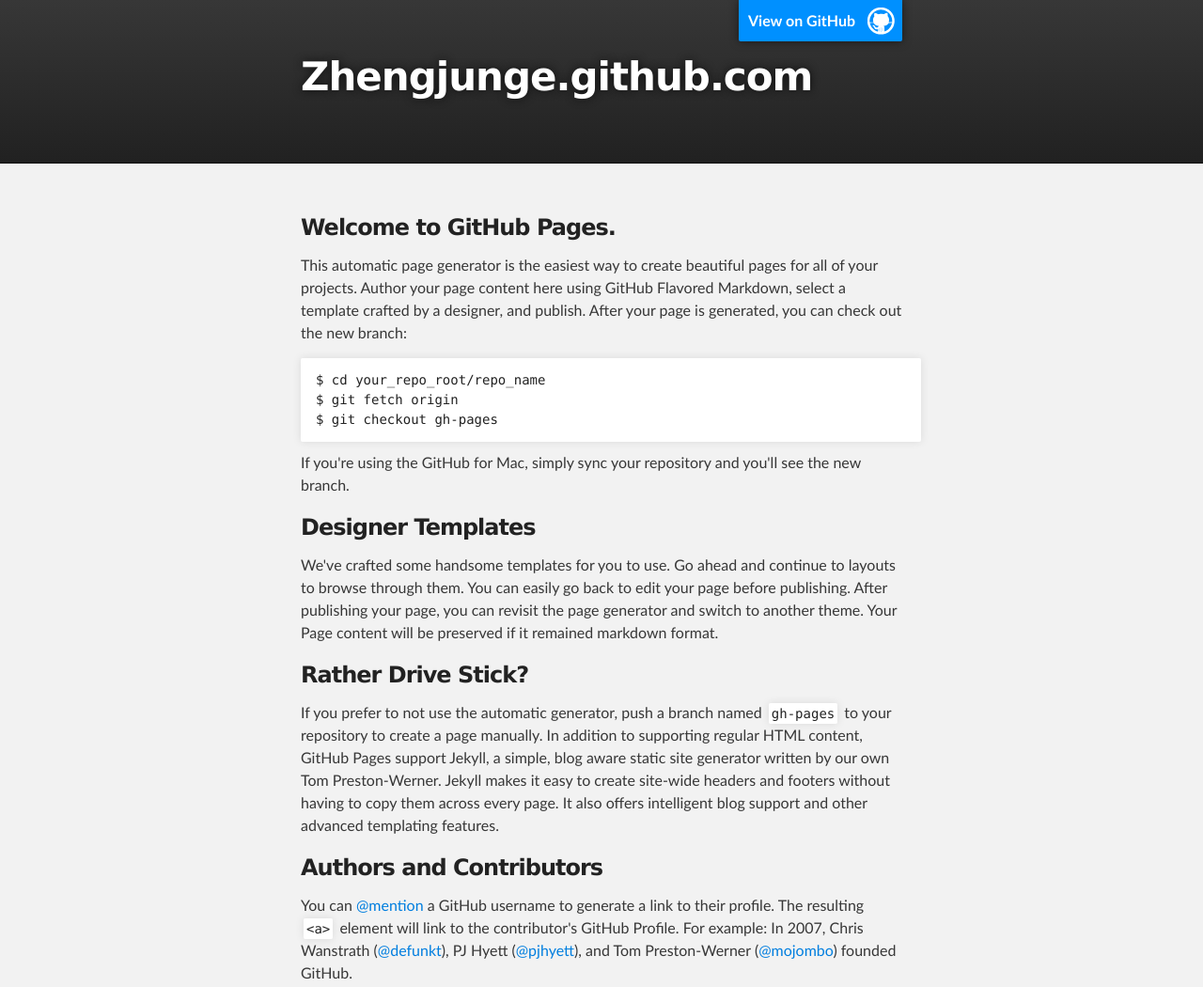
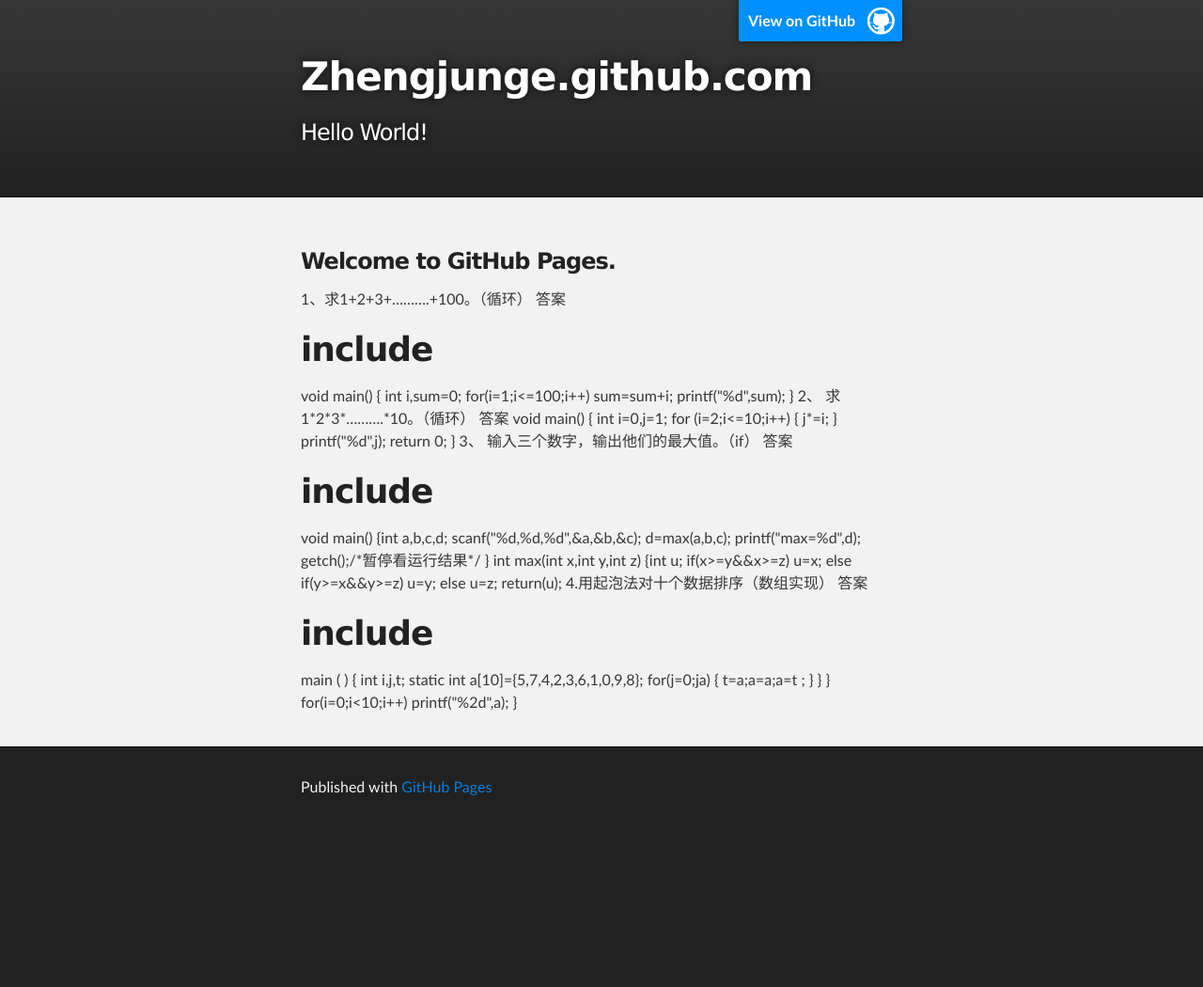
Before and after one commit to zhengjunge/zhengjunge.github.com, a plain HTML site: page index.html in a window 1280 px wide. Shown: the top 1050 px of the page at 94% size. After the commit the page ends 884 px from the top, so only its background shows below. Drawn offline with Linux system fonts and the light colour scheme.

Commit message:
Replace master branch with page content via GitHub

```diff
--- a/index.html
+++ b/index.html
@@ -4,7 +4,7 @@
   <head>
     <meta charset='utf-8' />
     <meta http-equiv="X-UA-Compatible" content="chrome=1" />
-    <meta name="description" content="Zhengjunge.github.com : " />
+    <meta name="description" content="Zhengjunge.github.com : Hello World!" />
 
     <link rel="stylesheet" type="text/css" media="screen" href="stylesheets/stylesheet.css">
 
@@ -19,7 +19,7 @@
           <a id="forkme_banner" href="https://github.com/zhengjunge">View on GitHub</a>
 
           <h1 id="project_title">Zhengjunge.github.com</h1>
-          <h2 id="project_tagline"></h2>
+          <h2 id="project_tagline">Hello World!</h2>
 
         </header>
     </div>
@@ -30,34 +30,70 @@
         <h3>
 <a name="welcome-to-github-pages" class="anchor" href="#welcome-to-github-pages"><span class="octicon octicon-link"></span></a>Welcome to GitHub Pages.</h3>
 
-<p>This automatic page generator is the easiest way to create beautiful pages for all of your projects. Author your page content here using GitHub Flavored Markdown, select a template crafted by a designer, and publish. After your page is generated, you can check out the new branch:</p>
+<p>1、求1+2+3+……….+100。（循环）
+答案</p>
 
-<pre><code>$ cd your_repo_root/repo_name
-$ git fetch origin
-$ git checkout gh-pages
-</code></pre>
+<h1>
+<a name="include" class="anchor" href="#include"><span class="octicon octicon-link"></span></a>include</h1>
 
-<p>If you're using the GitHub for Mac, simply sync your repository and you'll see the new branch.</p>
+<p>void main()
+{
+int i,sum=0;
+for(i=1;i&lt;=100;i++)
+sum=sum+i;
+printf("%d",sum);
+}
+2、 求1*2*3*……….*10。（循环）
+答案
+void main()
+{
+int i=0,j=1;
+for (i=2;i&lt;=10;i++)
+{
+j*=i;
+}
+printf("%d",j);
+return 0;
+}
+3、 输入三个数字，输出他们的最大值。（if）
+答案</p>
 
-<h3>
-<a name="designer-templates" class="anchor" href="#designer-templates"><span class="octicon octicon-link"></span></a>Designer Templates</h3>
+<h1>
+<a name="include-1" class="anchor" href="#include-1"><span class="octicon octicon-link"></span></a>include</h1>
 
-<p>We've crafted some handsome templates for you to use. Go ahead and continue to layouts to browse through them. You can easily go back to edit your page before publishing. After publishing your page, you can revisit the page generator and switch to another theme. Your Page content will be preserved if it remained markdown format.</p>
+<p>void main()
+{int a,b,c,d;
+scanf("%d,%d,%d",&amp;a,&amp;b,&amp;c);
+d=max(a,b,c);
+printf("max=%d",d);
+getch();/*暂停看运行结果*/
+}
+int max(int x,int y,int z)
+{int u;
+if(x&gt;=y&amp;&amp;x&gt;=z)
+u=x;
+else if(y&gt;=x&amp;&amp;y&gt;=z)
+u=y;
+else
+u=z;
+return(u);
+4.用起泡法对十个数据排序（数组实现）
+答案</p>
 
-<h3>
-<a name="rather-drive-stick" class="anchor" href="#rather-drive-stick"><span class="octicon octicon-link"></span></a>Rather Drive Stick?</h3>
+<h1>
+<a name="include-2" class="anchor" href="#include-2"><span class="octicon octicon-link"></span></a>include</h1>
 
-<p>If you prefer to not use the automatic generator, push a branch named <code>gh-pages</code> to your repository to create a page manually. In addition to supporting regular HTML content, GitHub Pages support Jekyll, a simple, blog aware static site generator written by our own Tom Preston-Werner. Jekyll makes it easy to create site-wide headers and footers without having to copy them across every page. It also offers intelligent blog support and other advanced templating features.</p>
-
-<h3>
-<a name="authors-and-contributors" class="anchor" href="#authors-and-contributors"><span class="octicon octicon-link"></span></a>Authors and Contributors</h3>
-
-<p>You can <a href="https://github.com/blog/821" class="user-mention">@mention</a> a GitHub username to generate a link to their profile. The resulting <code>&lt;a&gt;</code> element will link to the contributor's GitHub Profile. For example: In 2007, Chris Wanstrath (<a href="https://github.com/defunkt" class="user-mention">@defunkt</a>), PJ Hyett (<a href="https://github.com/pjhyett" class="user-mention">@pjhyett</a>), and Tom Preston-Werner (<a href="https://github.com/mojombo" class="user-mention">@mojombo</a>) founded GitHub.</p>
-
-<h3>
-<a name="support-or-contact" class="anchor" href="#support-or-contact"><span class="octicon octicon-link"></span></a>Support or Contact</h3>
-
-<p>Having trouble with Pages? Check out the documentation at <a href="http://help.github.com/pages">http://help.github.com/pages</a> or contact <a href="mailto:support@github.com">support@github.com</a> and we’ll help you sort it out.</p>
+<p>main ( )
+{  int i,j,t;
+   static int a[10]={5,7,4,2,3,6,1,0,9,8};
+   for(j=0;ja)
+          { t=a;a=a;a=t ;
+          }
+       }
+   }
+for(i=0;i&lt;10;i++)
+printf("%2d",a);
+}</p>
       </section>
     </div>
 
```
Also changed, not shown: params.json (+1 -1 lines).
